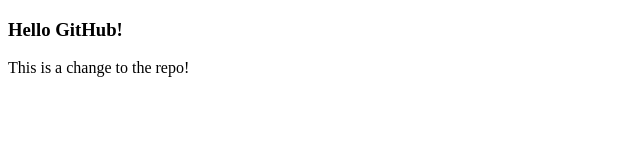
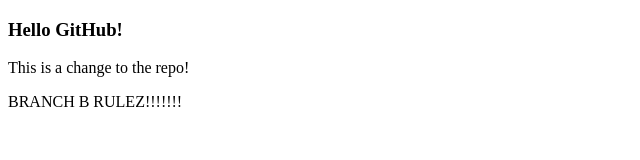
Before and after one commit to Atorr2022/testRepo, a plain HTML site: page index.html in a window 1280 px wide. Shown: the whole page, without its empty margins (0-640 px from the left). Drawn offline with Linux system fonts and the light colour scheme.

Commit message:
added a change to branch B

```diff
--- a/index.html
+++ b/index.html
@@ -14,6 +14,9 @@
         <p>
             This is a change to the repo!
         </p>
+        <p>
+            BRANCH B RULEZ!!!!!!!
+        </p>
     </div>
 </body>
 
```
